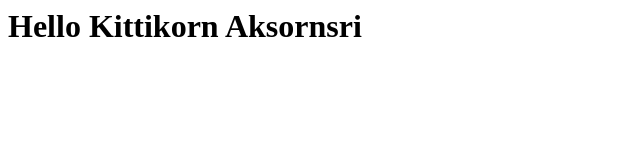
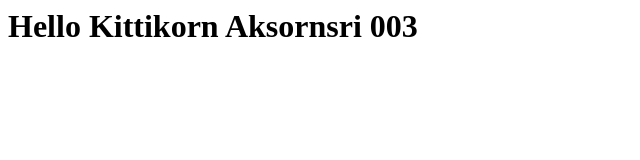
Before and after one commit to kittikorn003/testgit, a plain HTML site: page index.html in a window 1280 px wide. Shown: the full height of the page, 0-640 px from the left. Drawn offline with Linux system fonts and the light colour scheme.

Commit message:
Update index.html

```diff
--- a/index.html
+++ b/index.html
@@ -1,5 +1,5 @@
 <html>
     <body>
-        <h1>Hello Kittikorn Aksornsri</h1>
+        <h1>Hello Kittikorn Aksornsri 003</h1>
     </body>
 </html>
```
